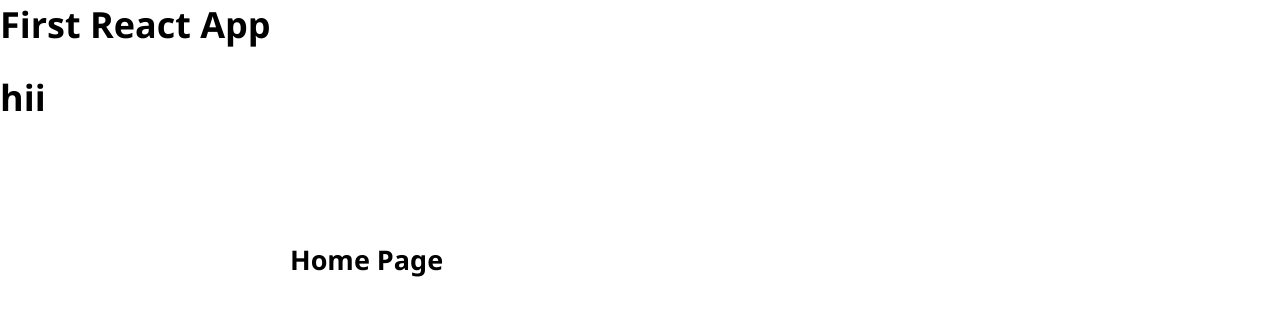
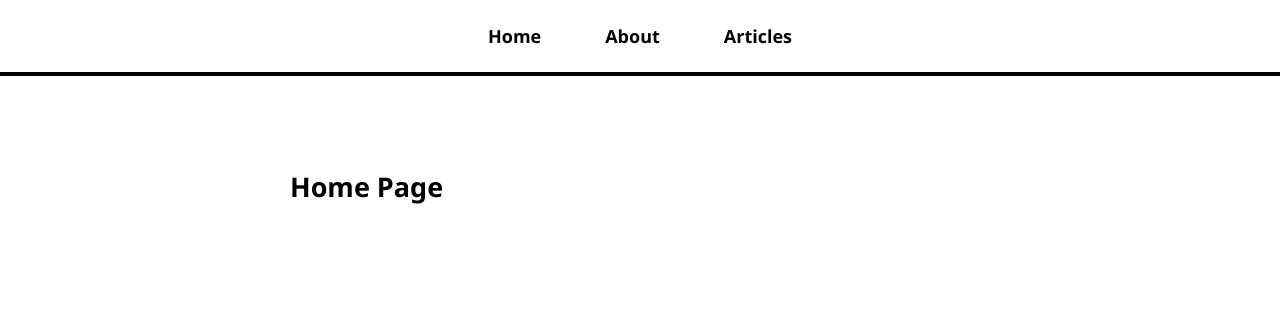
Before and after one commit to TejeswarChilaka/003-React-Blog, a React (Create React App) app in the folder my-app/: page / in a window 1280 px wide. Shown: the top 316 px of the page. Built offline with nearby package versions, Linux system fonts and the light colour scheme.

Commit message:
Created 3 articles, by creating new js file

```diff
--- a/my-app/src/NavBar.js
+++ b/my-app/src/NavBar.js
@@ -2,7 +2,13 @@
 
 const NavBar = () =>{
     return(
-      <h1> hii</h1>
+      <nav>
+        <ul>
+            <li> <Link to = "/">Home</Link></li>
+            <li> <Link to = "/About">About</Link></li>
+            <li> <Link to = "/Articles">Articles</Link></li>
+        </ul>
+      </nav>
     );
 }
 
```
